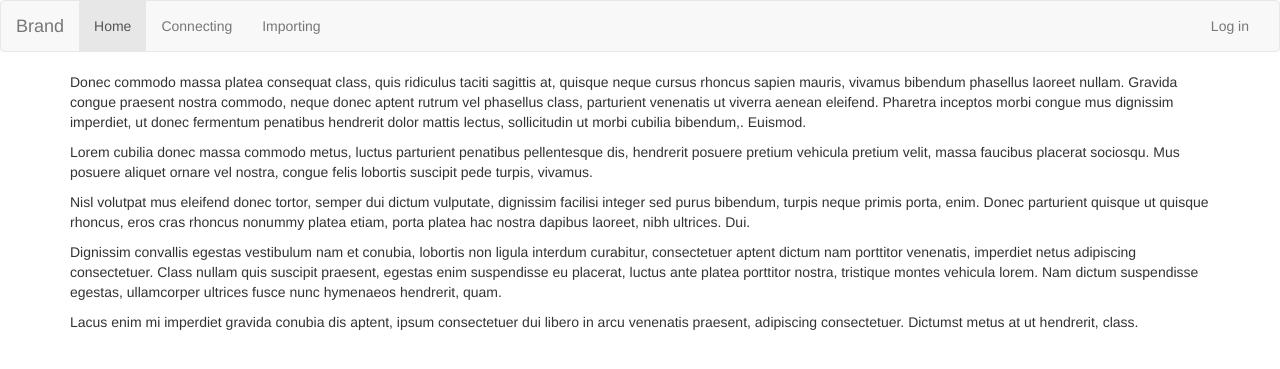
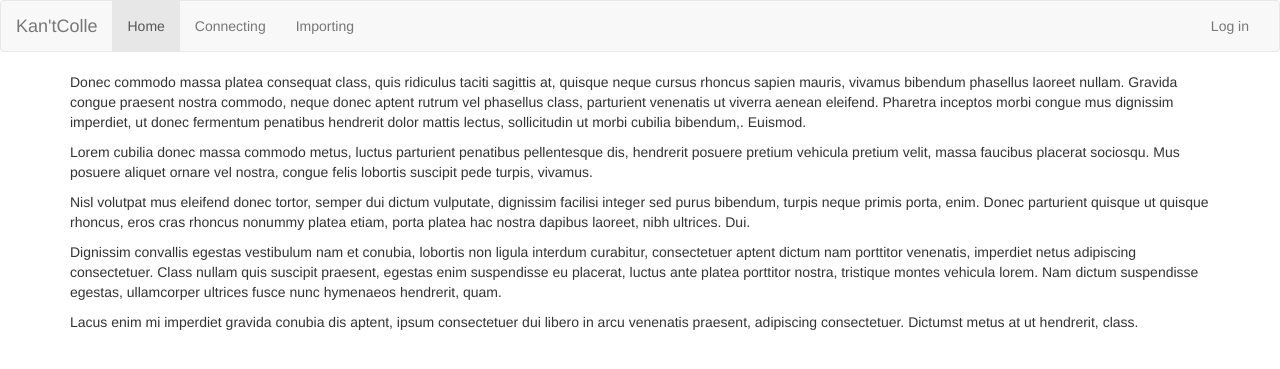
Before and after one commit to KanColleTool/kcsrv, a Python web app: template templates/index.html in a window 1280 px wide. Shown: the top 369 px of the page. Run offline with Jinja, Linux system fonts and the light colour scheme; the template is opened without the code that fills it, so the values that code supplies are empty; some libraries are stand-ins or nearby versions.

Commit message:
It's called Kan'tColle nowadays - http://strawpoll.me/2242928/r

```diff
--- a/templates/_base.html
+++ b/templates/_base.html
@@ -2,7 +2,7 @@
 <html>
 <head>
 	<meta charset="utf-8" />
-	<title>KCSrv (name subject to change)</title>
+	<title>Kan'tColle</title>
 
 	<link rel="stylesheet" href="//maxcdn.bootstrapcdn.com/bootstrap/3.2.0/css/bootstrap.min.css" />
 	<link rel="stylesheet" href="{{ url_for('static', filename='style.css') }}" />
@@ -18,7 +18,7 @@
 				<span class="icon-bar"></span>
 				<span class="icon-bar"></span>
 			</button>
-			<a class="navbar-brand" href="#">Brand</a>
+			<a class="navbar-brand" href="#">Kan'tColle</a>
 		</div>
 
 		<div class="collapse navbar-collapse" id="bs-example-navbar-collapse-1">
```
